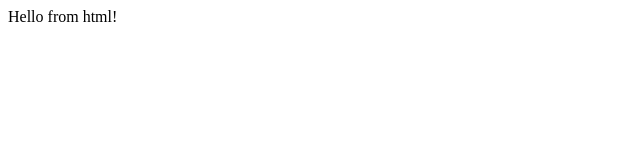
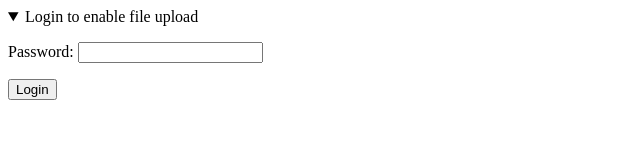
Before and after one commit to RipDevil/kata-fwdays-mna-impl, a website: page src/static/index.html in a window 1280 px wide. Shown: the whole page, without its empty margins (0-640 px from the left). Drawn offline with Linux system fonts and the light colour scheme.

Commit message:
:zap: made form in index

```diff
--- a/src/static/index.html
+++ b/src/static/index.html
@@ -8,7 +8,13 @@
 </head>
 
 <body>
-    Hello from html!
+    <details id="loginForm" open>
+        <summary>Login to enable file upload</summary>
+        <form action="/login" method="post">
+            <p><label for="password">Password: </label><input id="password" type="password" name="password"></p>
+            <p><input type="submit" name="login" value="Login"></p>
+        </form>
+    </details>
     <script type="module">
         console.log('Hello from console in script!');
     </script>
```
